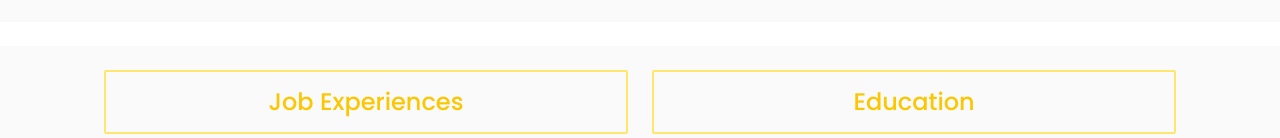
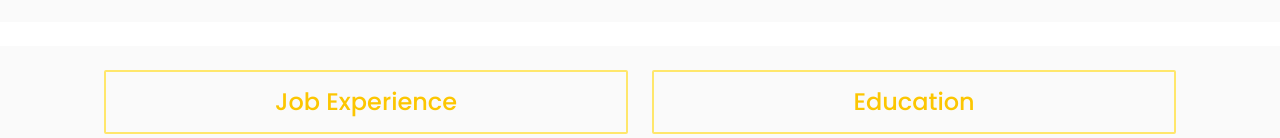
Before and after one commit to yuhueilee/wendyfolio, a React (Create React App) app: page / in a window 1280 px wide. Shown: the part 814-952 px from the top of the page. Built offline with nearby package versions, Linux system fonts and the light colour scheme.

Commit message:
Fix typo

```diff
--- a/src/components/experience/index.tsx
+++ b/src/components/experience/index.tsx
@@ -1,9 +1,9 @@
-import './index.scss';
+import "./index.scss";
 
-import { Container, Row } from 'react-bootstrap';
+import { Container, Row } from "react-bootstrap";
 
-import { ListContent } from '../../types';
-import List from '../list';
+import { ListContent } from "../../types";
+import List from "../list";
 
 const experience = () => {
     const jobLists: Array<ListContent> = [
@@ -26,7 +26,7 @@ const experience = () => {
     return (
         <Container>
             <Row sm={1} md={1} lg={2} className="g-4">
-                <List key={0} title="Job Experiences" contents={jobLists} />
+                <List key={0} title="Job Experience" contents={jobLists} />
                 <List key={1} title="Education" contents={eduLists} />
             </Row>
         </Container>
```
Also changed, not shown: 1 other file (tests, documents, lock files or other folders).
